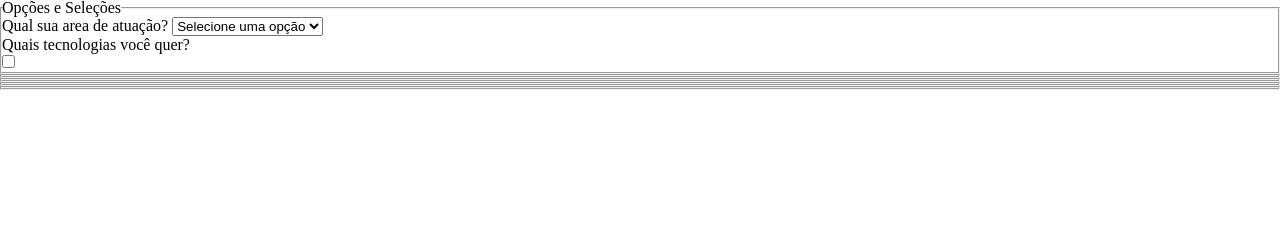
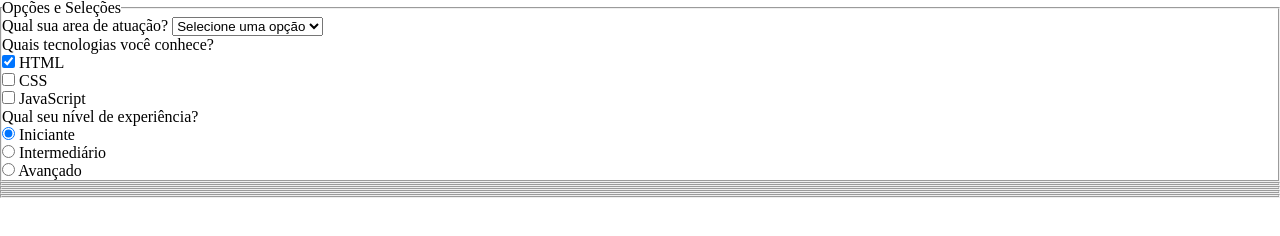
Before and after one commit to MariaD-Santos/input-html, a website: page index.html in a window 1280 px wide. Shown: the part 114-350 px from the top of the page. Drawn offline with Linux system fonts and the light colour scheme.

Commit message:
finalizados as opções e seleções (checkbox e radio)

```diff
--- a/index.html
+++ b/index.html
@@ -1,11 +1,13 @@
 <!DOCTYPE html>
 <html lang="pt-br">
+
 <head>
     <meta charset="UTF-8">
     <meta name="viewport" content="width=device-width, initial-scale=1.0">
     <link rel="stylesheet" href="style.css">
     <title>Document</title>
 </head>
+
 <body>
     <main class="main-container">
         <h1>Catálogo de Inputs HTML</h1>
@@ -22,23 +24,28 @@
                     <legend class="form-group-title">Dados Pessoais e Textos</legend>
 
                     <label for="nome" class="form-label">Nome:</label>
-                     <input type="text" id="nome" name="nome" class="form-input" placeholder="Digite seu nome completo" required minlength="3" />
+                    <input type="text" id="nome" name="nome" class="form-input" placeholder="Digite seu nome completo"
+                        required minlength="3" />
 
                     <label for="senha" class="form-label">Senha:</label>
-                     <input type="password" id="senha"  name="senha" class="form-input" placeholder="Mínimo de 8 caracteres" required minlength="8" />
+                    <input type="password" id="senha" name="senha" class="form-input"
+                        placeholder="Mínimo de 8 caracteres" required minlength="8" />
 
                     <label for="email" class="form-label">E-mail:</label>
-                     <input type="email" id="email" name="email" class="form-input" placeholder="exemplo@dominio.com" required />
+                    <input type="email" id="email" name="email" class="form-input" placeholder="exemplo@dominio.com"
+                        required />
 
 
                     <label for="telefone" class="form-label">Telefone:</label>
-                     <input type="tel" id="telefone" name="telefone" class="form-input" placeholder="(99) 99999-99999 " />
+                    <input type="tel" id="telefone" name="telefone" class="form-input"
+                        placeholder="(99) 99999-99999 " />
 
                     <label for="site" class="form-label">URL do seu site:</label>
-                     <input type="url" id="site" name="site" class="form-input" placeholder="https://www.seusite.com"  />
+                    <input type="url" id="site" name="site" class="form-input" placeholder="https://www.seusite.com" />
 
                     <label for="pesquisa" class="form-label">pesquisa</label>
-                     <input type="password" id="senha" name="pesquisa" class="form-input" placeholder="Busque um termo..." />
+                    <input type="password" id="senha" name="pesquisa" class="form-input"
+                        placeholder="Busque um termo..." />
 
 
                 </fieldset>
@@ -63,10 +70,41 @@
 
                     </select>
 
-                    <p class="form-label">Quais tecnologias você quer?</p>
+                    <!-- Checks -->
+                    <p class="form-label">Quais tecnologias você conhece?</p>
+
                     <div class="form-check">
-                        <input type="checkbox">
-                        <label for="html"></label>
+                        <input type="checkbox" id="html" name="tecnologia" value="html" checked/>
+                        <label for="html">HTML</label>
+                    </div>
+
+                    <div class="form-check">
+                        <input type="checkbox" id="css" name="tecnologia" value="css"/>
+                        <label for="css">CSS</label>
+                    </div>
+
+                    <div class="form-check">
+                        <input type="checkbox" id="javascript" name="tecnologia" value="javascript"/>
+                        <label for="javascript">JavaScript</label>
+                    </div>
+
+                    <!-- Opções -->
+                    <p class="form-label">Qual seu nível de experiência?</p>
+
+                    <div class="form-radio">
+                        <input type="radio" id="iniciante" name="experiencia" value="iniciante" checked/>
+                        <label for="iniciante">Iniciante</label>
+                    </div>
+
+                    <div class="form-radio">
+                        <input type="radio" id="intermediario" name="experiencia" value="intermediario"/>
+                        <label for="intermediario">Intermediário</label>
+                    </div>
+
+
+                    <div class="form-radio">
+                        <input type="radio" id="avancado" name="experiencia" value="avancado"/>
+                        <label for="avancado">Avançado</label>
                     </div>
                 </fieldset>
 
@@ -109,4 +147,5 @@
         <!-- usando {} você consegue fazer o emmet para colocar texto, por exemplo: h1{Olá}+p{gosto de dinossauros} -->
     </main>
 </body>
+
 </html>
```
Lines whose indentation alone changed are shown as unchanged.
